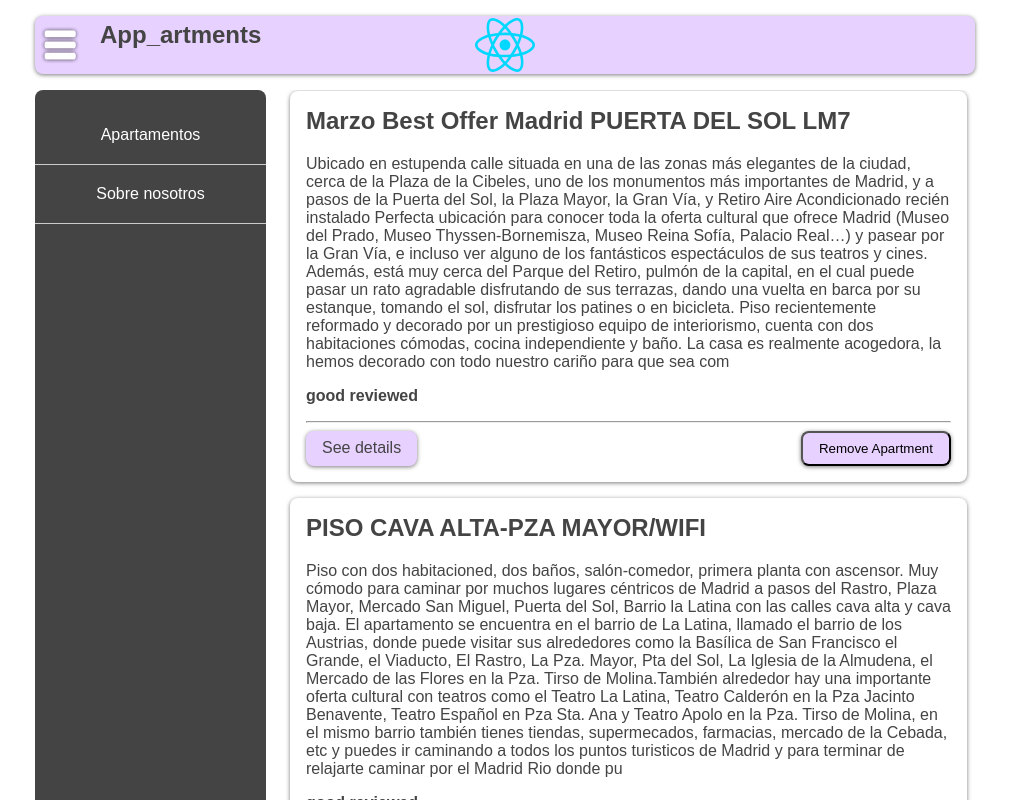
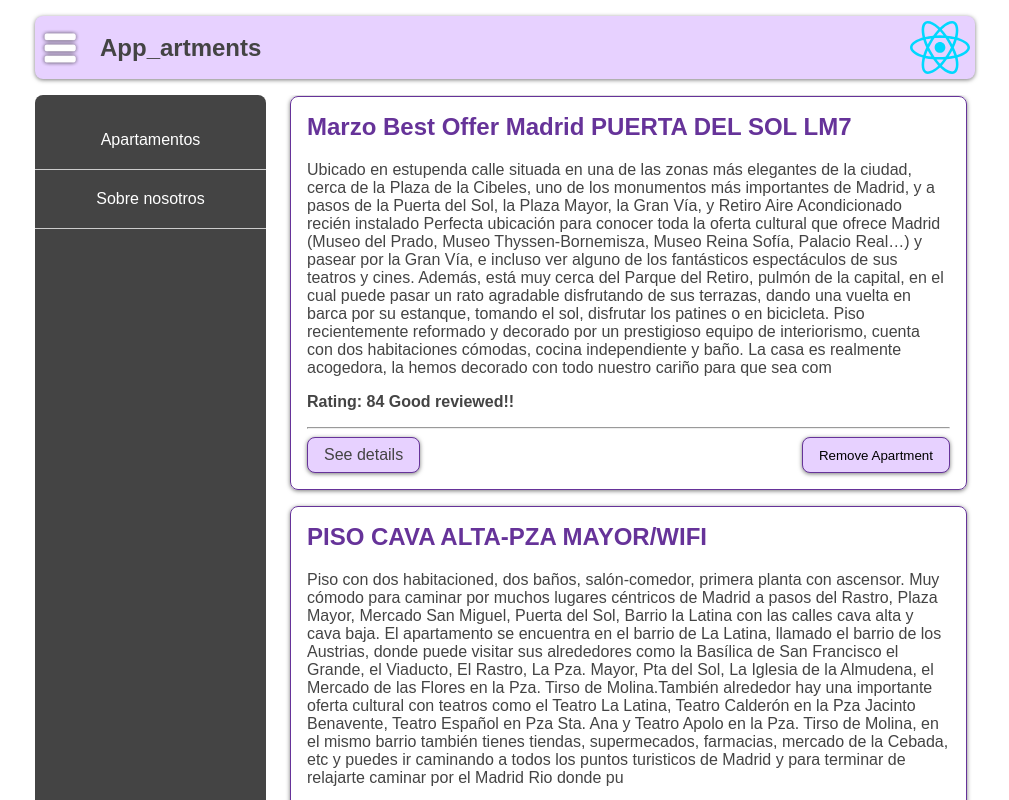
Before and after one commit to sergioelmoreno/lab-apartment-rentals-admin, a React (Vite) app in the folder apartment-rentals-app/: page / in a window 1280 px wide. Shown: the top 800 px of the page, without its empty margins (135-1144 px from the left). Built offline with nearby package versions, Linux system fonts and the light colour scheme.

Commit message:
Estilos CSS

```diff
--- a/apartment-rentals-app/src/App.css
+++ b/apartment-rentals-app/src/App.css
@@ -1,6 +1,7 @@
 :root {
   --box-shadow: 0 1px 4px rgba(0, 0, 0, .52);
   --navbar-bg: #e7d1ff;
+  --card-rated-bg: #f8f1ff;
 }
 
 *,
@@ -29,6 +30,7 @@ h5 {
 
 img {
   width: 100%;
+  height: auto;
 }
 
 a,
@@ -47,6 +49,7 @@ button,
   box-shadow: var(--box-shadow);
   padding: .5rem 1rem;
   border-radius: .5rem;
+  border: 1px solid rebeccapurple;
 }
 
 .container {
--- a/apartment-rentals-app/src/components/ApartmentCard/ApartmentCard.jsx
+++ b/apartment-rentals-app/src/components/ApartmentCard/ApartmentCard.jsx
@@ -1,16 +1,13 @@
 import { Link } from 'react-router-dom';
 import './ApartmentCard.css'
 
-const ApartmentCard = ({ name, description, rate, id, removeApartment }) => {
+const ApartmentCard = ({ name, description, review_scores_rating, id, removeApartment }) => {
 
   return (
-
-    <li style={{
-      backgroundColor: rate >= 80 ? 'gray' : ''
-    }}>
-      <h1>{name}</h1>
+    <li style={{ border: review_scores_rating >= 80 ? '1px solid rebeccapurple' : null }}>
+      <h2 style={{ color: review_scores_rating >= 80 ? 'rebeccapurple' : null }}>{name}</h2>
       <p>{description}</p>
-      <p><strong>{rate < 80 ? "bad reviewed" : "good reviewed"}</strong></p>
+      <p><strong>{`Rating: ${review_scores_rating} ${review_scores_rating < 80 ? "bad reviewed" : "Good reviewed!!"}`}</strong></p>
       <hr />
       <div className='card-footer'>
         <Link to={`/apartment/${id}`} className='btn'>See details</Link>
--- a/apartment-rentals-app/src/components/Navbar/Navbar.css
+++ b/apartment-rentals-app/src/components/Navbar/Navbar.css
@@ -9,6 +9,7 @@
 .Navbar nav {
     display: flex;
     align-items: center;
+    justify-content: space-between;
 }
 
 .Navbar nav {
@@ -20,12 +21,10 @@
 }
 
 .Navbar .logo {
-    position: absolute;
-    left: 50%;
-    margin-left: -30px;
     width: 60px;
 }
 
 .Navbar h1 {
     margin-left: 20px;
+    margin-bottom: 0;
 }
```
